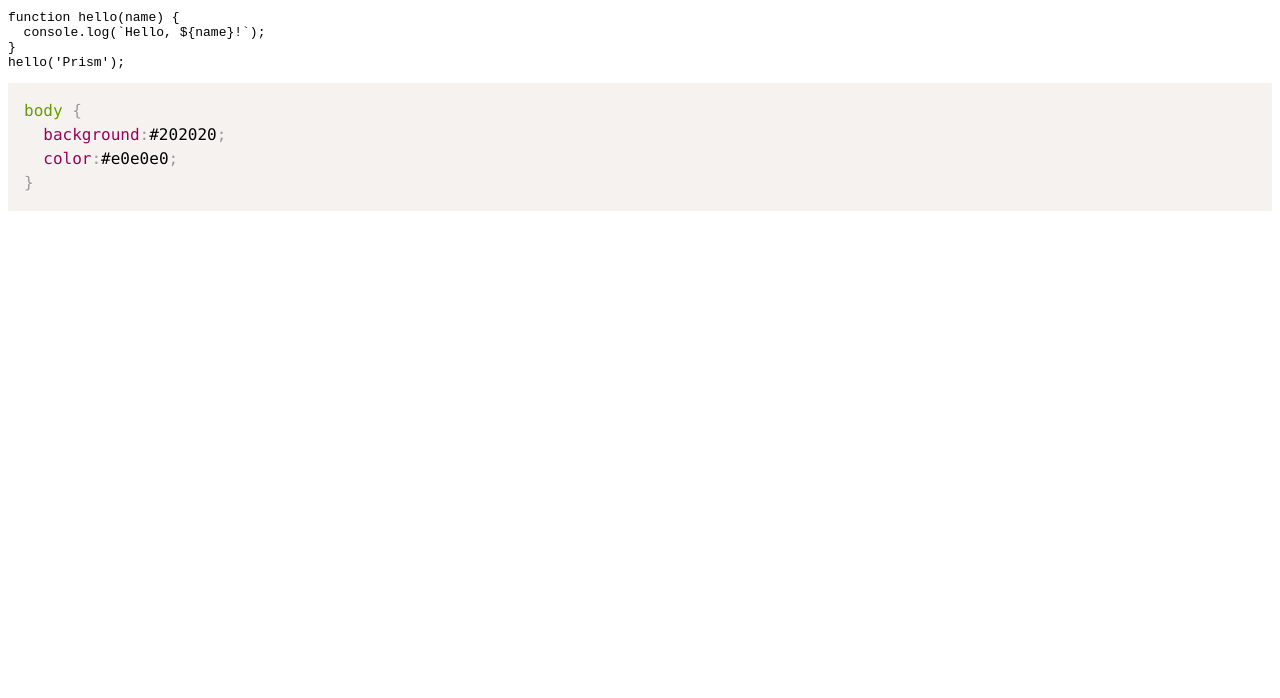
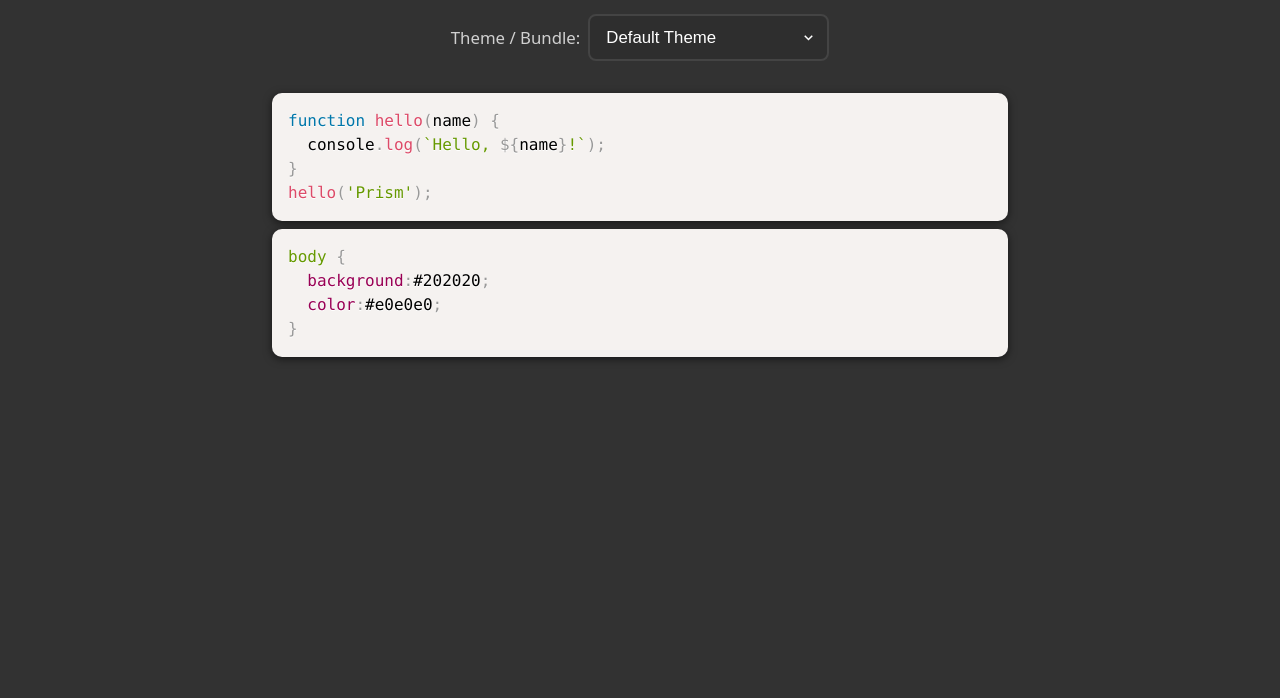
Before and after one commit to alaric-visi/prism, a plain HTML site: page index.html in a window 1280 px wide. Shown: the part 102-800 px from the top of the page. Drawn offline with nearby package versions, Linux system fonts and the light colour scheme.

Commit message:
Update index.html

```diff
--- a/index.html
+++ b/index.html
@@ -5,9 +5,10 @@
   <title>Prism.js Theme Demo</title>
   <meta name="description" content="Interactive demonstration of different Prism.js bundles and themes.">
   <meta name="viewport" content="width=device-width, initial-scale=1.0">
+  <link rel="stylesheet" href="styles.css">
 </head>
 <body>
-  <main>
+  <main class="blog-content">
     <h1>Prism.js Theme Demo</h1>
 
     <div id="controls">
@@ -20,7 +21,7 @@
       </select>
     </div>
 
-    <pre><code>function hello(name) {
+    <pre><code class="language-js">function hello(name) {
   console.log(`Hello, ${name}!`);
 }
 hello('Prism');</code></pre>
```
